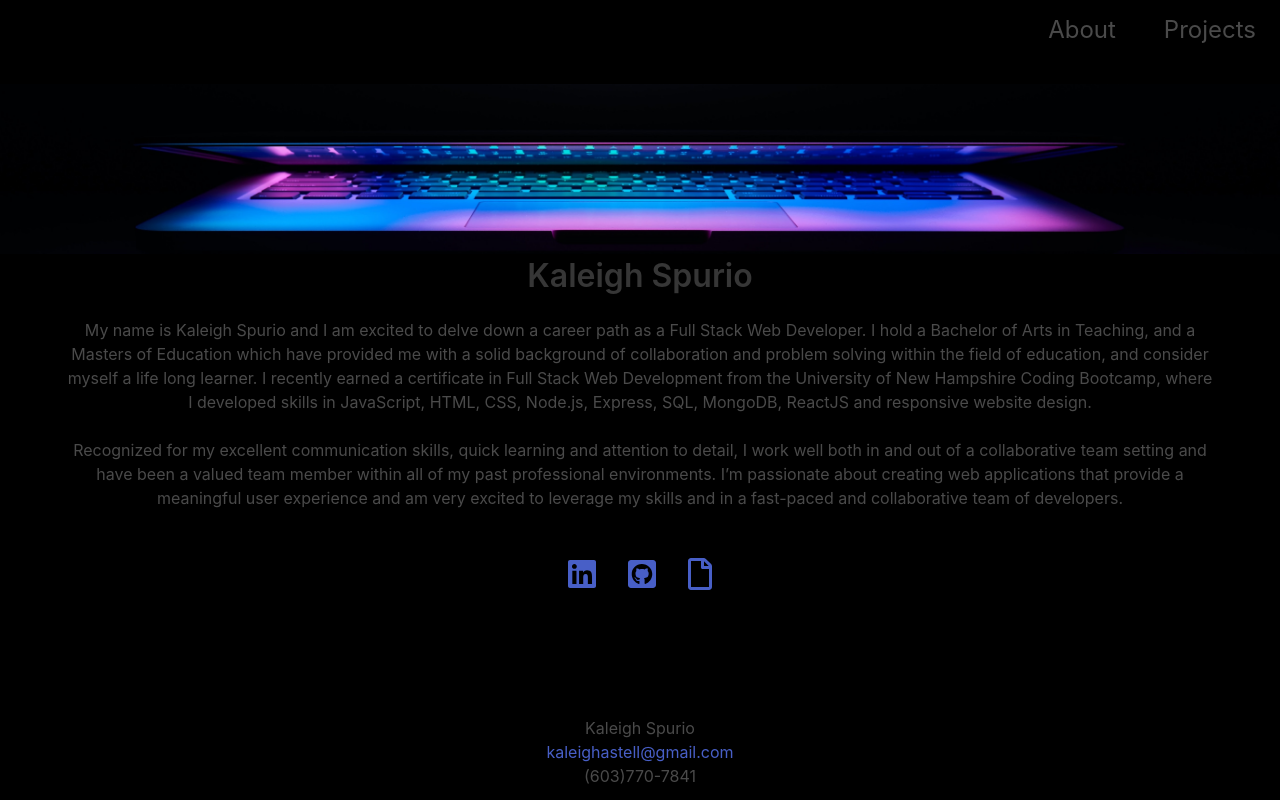
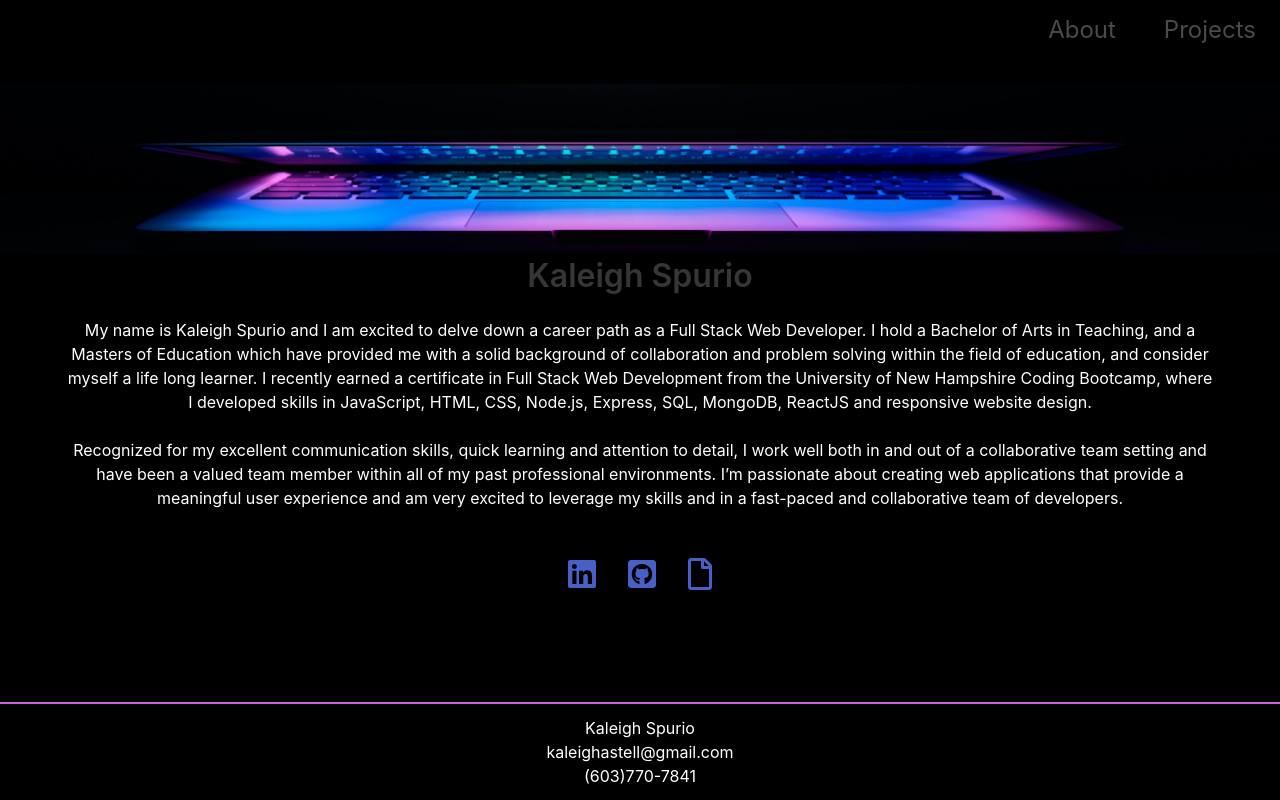
Before and after one commit to Kaleighspurio/react-portfolio, a React (Create React App) app: page / in a window 1280 px wide. Built offline with nearby package versions, Linux system fonts and the light colour scheme.

Commit message:
separated components into folders with their own style files, styled footer

```diff
--- a/src/App.css
+++ b/src/App.css
@@ -1,38 +1,4 @@
 .App {
   text-align: center;
+  color: white
 }
-
-.App-logo {
-  height: 40vmin;
-  pointer-events: none;
-}
-
-@media (prefers-reduced-motion: no-preference) {
-  .App-logo {
-    animation: App-logo-spin infinite 20s linear;
-  }
-}
-
-.App-header {
-  background-color: #282c34;
-  min-height: 100vh;
-  display: flex;
-  flex-direction: column;
-  align-items: center;
-  justify-content: center;
-  font-size: calc(10px + 2vmin);
-  color: white;
-}
-
-.App-link {
-  color: #61dafb;
-}
-
-@keyframes App-logo-spin {
-  from {
-    transform: rotate(0deg);
-  }
-  to {
-    transform: rotate(360deg);
-  }
-}
--- a/src/App.js
+++ b/src/App.js
@@ -3,8 +3,8 @@ import { BrowserRouter as Router, Route } from 'react-router-dom';
 
 import About from './pages/About';
 import Portfolio from './pages/Portfolio';
-import Header from './components/Header';
-import Footer from './components/Footer';
+import Header from './components/Header/Header';
+import Footer from './components/Footer/Footer';
 
 import './App.css';
 
--- /dev/null
+++ b/src/components/Footer/Footer.css
@@ -0,0 +1,16 @@
+#foot {
+    position: fixed;
+    width: 100%;
+    bottom: 0;
+    overflow: hidden;
+    background-color: #000;
+    border-top: 2px solid #c960d9;
+}
+
+.email {
+    color: #fff;
+}
+
+.email:hover {
+    color: #52bdd0
+}
--- a/src/components/Footer.js
+++ b/src/components/Footer/Footer.js
@@ -1,18 +1,13 @@
 import React from 'react';
+import "./Footer.css"
 
 export default function Footer() {
-    const footerStyle = {
-        position: "fixed",
-        width: "100%",
-        bottom: 0,
-        overflow: "hidden",
-    }
 
     return (
-        <footer className="is-size-7-mobile" style={footerStyle} >
+        <footer className="is-size-7-mobile foot" id="foot">
         <div className="has-text-centered mt-3">
           <p className="mt-0">Kaleigh Spurio</p>
-          <a className="white-font" href="mailto:kaleighastell@gmail.com"
+          <a className="email" href="mailto:kaleighastell@gmail.com"
             >kaleighastell@gmail.com</a
           >
           <p className="mb-3">(603)770-7841</p>
--- a/src/components/Project.js
+++ b/src/components/Project/Project.js
@@ -1,5 +1,5 @@
 import React from 'react';
-import ProjectData from '../utils/Projects.json';
+import ProjectData from '../../utils/Projects.json';
 
 export default function Project() {
   const imageStyle = {
--- a/src/index.css
+++ b/src/index.css
@@ -1,10 +1,5 @@
 body {
   margin: 0;
-  font-family: -apple-system, BlinkMacSystemFont, 'Segoe UI', 'Roboto', 'Oxygen',
-    'Ubuntu', 'Cantarell', 'Fira Sans', 'Droid Sans', 'Helvetica Neue',
-    sans-serif;
-  -webkit-font-smoothing: antialiased;
-  -moz-osx-font-smoothing: grayscale;
   background: #000;
   min-height: 100vh;
 }
--- a/src/pages/About.js
+++ b/src/pages/About.js
@@ -1,5 +1,5 @@
 import React from 'react';
-import MyLinks from '../components/MyLinks';
+import MyLinks from '../components/MyLinks/MyLinks';
 
 export default function About() {
   return (
--- a/src/pages/Portfolio.js
+++ b/src/pages/Portfolio.js
@@ -1,5 +1,5 @@
 import React from 'react';
-import Project from '../components/Project';
+import Project from '../components/Project/Project';
 
 export default function Portfolio() {
     return (
```
Also changed, not shown: src/components/Header/Header.js (renamed from src/components/Header.js), src/components/MyLinks/MyLinks.js (renamed from src/components/MyLinks.js), src/pages/Pages.css (added).
